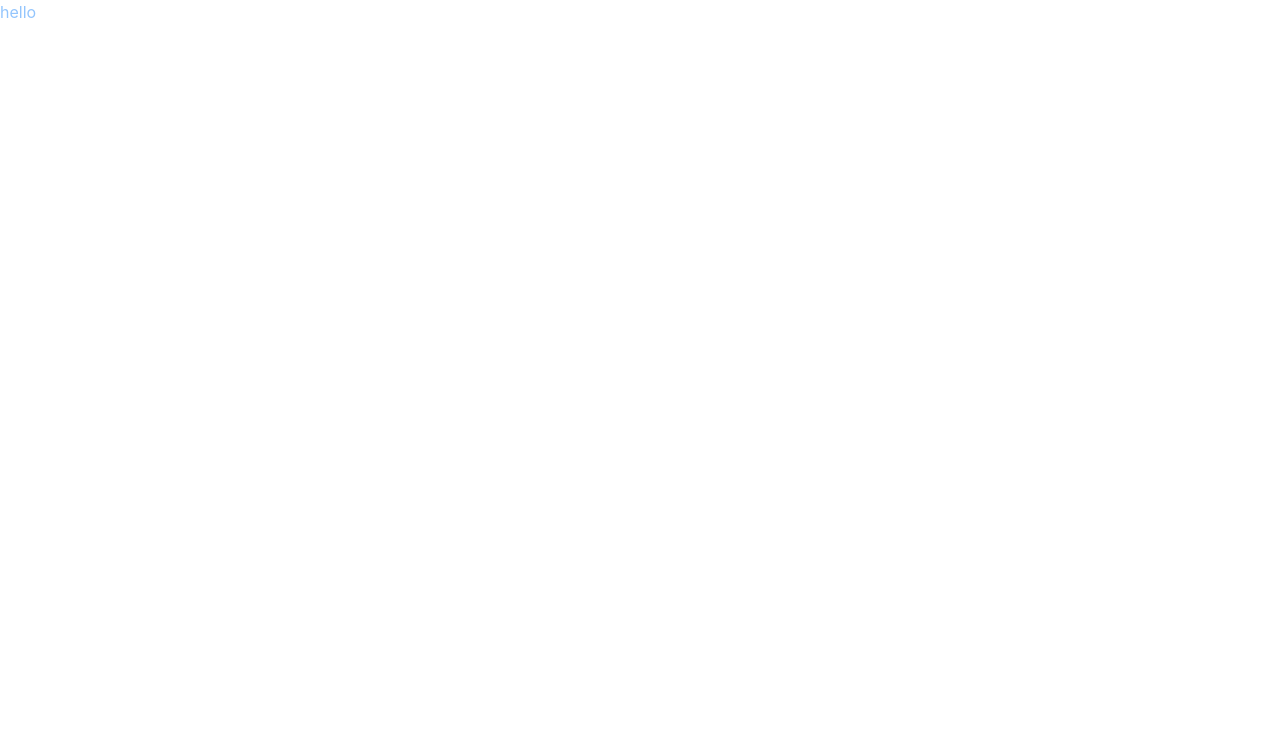
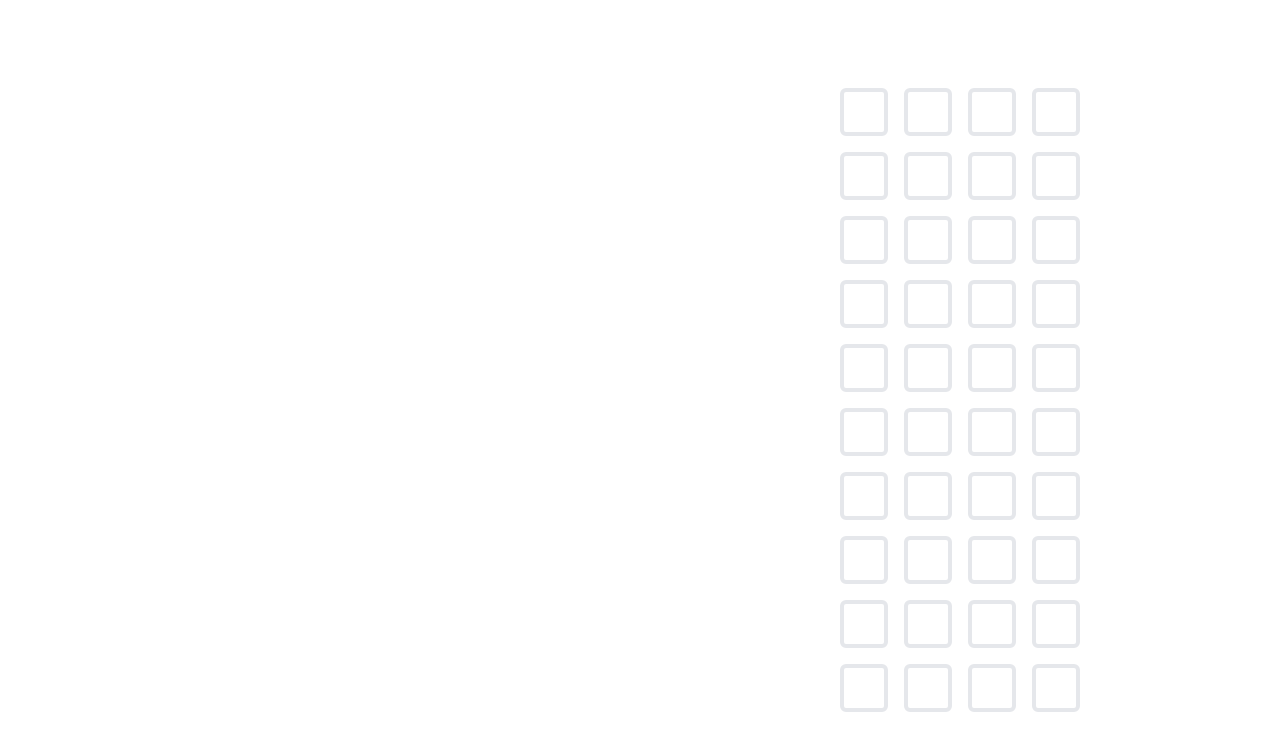
Before and after one commit to PeterShin23/WordleButBetter, a React (Create React App) app in the folder wordle-but-better/: page / in a window 1280 px wide. Shown: the top 750 px of the page. Built offline with nearby package versions, Linux system fonts and the light colour scheme.

Commit message:
setting up wordle like functionality pt 1

```diff
--- a/wordle-but-better/src/App.tsx
+++ b/wordle-but-better/src/App.tsx
@@ -1,12 +1,22 @@
-import React from 'react';
-import logo from './logo.svg';
+import * as React from 'react';
 import './App.css';
+import { WordContextState, wordReducer } from './reducers/word-reducer';
+import { WordContext } from './contexts/word-context';
+import { BetterWordleContainer } from './components/better-wordle-container';
 
 function App() {
+  const wordOfTheDay = "BOMB";
+
+  const [word, setWord] = React.useReducer(wordReducer, {
+    word: wordOfTheDay,
+  } as WordContextState);
+
   return (
-    <div className="text-blue-300">
-      hello
-    </div>
+    <>
+      <WordContext.Provider value={{ state: word, dispatch: setWord }}>
+        <BetterWordleContainer />
+      </WordContext.Provider>
+    </>
   );
 }
 
--- /dev/null
+++ b/wordle-but-better/src/components/better-wordle-container.tsx
@@ -0,0 +1,47 @@
+import React from "react";
+import { TOTAL_GUESSES } from "../constants/game";
+import useWordleGame from "../hooks/game-hook";
+import useWordContext from "../hooks/word-hook";
+import { WordRow } from "./word-row";
+
+export const BetterWordleContainer = () => {
+  const { state } = useWordContext();
+
+  const { currentGuess, handleKeyUp, guesses } = useWordleGame(state.word);
+
+  React.useEffect(() => {
+    window.addEventListener('keyup', handleKeyUp)
+
+    return () => window.removeEventListener('keyup', handleKeyUp);
+  }, [handleKeyUp]);
+
+  return (
+    <div className="flex flex-row">
+      <div className="h-screen w-1/2">
+        {/* content here will be related to difficulty, category, etc */}
+      </div>
+      <div className="h-screen w-1/2 flex justify-center items-center select-none">
+        <div>
+          {Array.from({length: TOTAL_GUESSES}, (_, index) => {
+            if (index === currentGuess.guessCount) {
+              return <WordRow key={index} currentGuess={currentGuess} />
+            }
+            if (index <= guesses.length) {
+              const guessAtIndex = guesses?.find((guess) => guess.index === index)?.guess
+
+              return <WordRow key={index} previousGuess={guessAtIndex} />
+            }
+            else if (index <= guesses.length) {
+              const guessAtIndex = guesses?.find((guess) => guess.index === index)?.guess
+
+              return <WordRow key={index} previousGuess={guessAtIndex} />
+            }
+            else {
+              return <WordRow key={index} />
+            }
+          })}
+        </div>
+      </div>
+    </div>
+  );
+}
--- /dev/null
+++ b/wordle-but-better/src/components/letter-block.tsx
@@ -0,0 +1,16 @@
+import * as React from 'react';
+
+type LetterBlockProps = {
+  letter: string;
+  color?: string;
+}
+
+export const LetterBlock: React.FC<LetterBlockProps> = (props) => {
+  const { letter, color } = props;
+
+  return (
+    <div className={`flex w-12 h-12 border-4 rounded-md p-2 m-2 justify-center items-center font-sans font-bold text-3xl ${color ? color : ""}`}>
+      <span>{letter}</span>
+    </div>
+  )
+}
--- /dev/null
+++ b/wordle-but-better/src/components/word-row.tsx
@@ -0,0 +1,53 @@
+import * as React from 'react';
+import { FormattedGuessType } from '../constants/game';
+import useWordContext from '../hooks/word-hook';
+import { LetterBlock } from './letter-block';
+
+type WordRowProps = {
+  previousGuess?: FormattedGuessType[],
+  currentGuess?: {
+    guessCount: number;
+    guessWord: string;
+  }
+}
+
+export const WordRow: React.FC<WordRowProps> = (props) => {
+  const { currentGuess, previousGuess } = props;
+
+  const { state } = useWordContext();
+  const { word } = state;
+
+  if (!!previousGuess) {
+    return (
+      <div className="flex flex-row justify-center items-center">
+        {Array.from(word, (char, index) => {
+          return (
+            <LetterBlock
+              key={index}
+              letter={previousGuess[index]?.key.toUpperCase() ?? ""}
+              color={previousGuess[index]?.color}
+            />
+          );
+        })}
+      </div>
+    )
+  }
+
+  else if (!!currentGuess?.guessWord) {
+    return (
+      <div className="flex flex-row justify-center items-center">
+        {Array.from(word, (char, index) => {
+          return <LetterBlock key={index} letter={currentGuess?.guessWord[index]?.toUpperCase() ?? ""} />;
+        })}
+      </div>
+    )
+  }
+
+  return (
+    <div className="flex flex-row justify-center items-center">
+      {Array.from(word, (_, index) => {
+        return <LetterBlock key={index} letter={""} />;
+      })}
+    </div>
+  )
+}
--- /dev/null
+++ b/wordle-but-better/src/constants/game.ts
@@ -0,0 +1,11 @@
+export const TOTAL_GUESSES = 10;
+
+export type GuessInfoType = {
+  index: number;
+  guess : FormattedGuessType[];
+}
+
+export type FormattedGuessType = {
+  key: string;
+  color?: string;
+}
--- /dev/null
+++ b/wordle-but-better/src/contexts/word-context.ts
@@ -0,0 +1,9 @@
+import * as React from "react";
+import { WordContextDispatchType, WordContextState } from "../reducers/word-reducer";
+
+export type WordContextType = {
+  state: WordContextState;
+  dispatch: React.Dispatch<WordContextDispatchType>;
+};
+
+export const WordContext = React.createContext<WordContextType>({} as WordContextType);
--- /dev/null
+++ b/wordle-but-better/src/hooks/game-hook.tsx
@@ -0,0 +1,75 @@
+import * as React from 'react';
+import { FormattedGuessType, GuessInfoType, TOTAL_GUESSES } from '../constants/game';
+
+const useWordleGame = (solution: string) => {
+  const [currentGuess, setCurrentGuess] = React.useState({
+    guessCount: 0,
+    guessWord: "",
+  });
+  const [guesses, setGuesses] = React.useState<GuessInfoType[]>([]);
+  const [isCorrect, setIsCorrect] = React.useState<boolean>(false);
+
+  const formatGuess = () => {
+    const solutionArray = Array.from(solution.toLowerCase());
+    const currentGuessArray = Array.from(currentGuess.guessWord.toLowerCase());
+
+    const formattedGuess = currentGuessArray.reduce((acc, curr, i) => {
+      if (curr === solutionArray[i]) {
+        acc.push({ key: curr, color: 'text-green-300' });
+      }
+      else if (solutionArray.includes(curr)) {
+        acc.push({ key: curr, color: 'text-yellow-300' })
+      }
+      else {
+        acc.push({ key: curr, color: undefined })
+      }
+
+      return acc;
+    }, [] as FormattedGuessType[])
+
+    return formattedGuess;
+  }
+
+  const addNewGuess = (newGuess: FormattedGuessType[]) => {
+    setGuesses([...guesses, {
+      index: currentGuess.guessCount,
+      guess: newGuess,
+    }]);
+  }
+
+  const handleKeyUp = ({key}: KeyboardEvent) => {
+    if (key === 'Enter' && currentGuess.guessWord.length === solution.length) {
+      const formattedGuess = formatGuess();
+
+      addNewGuess(formattedGuess);
+      setCurrentGuess({ guessCount: currentGuess.guessCount + 1, guessWord: "" })
+
+      return;
+    }
+
+    if (key === 'Backspace') {
+      setCurrentGuess({...currentGuess, guessWord: currentGuess.guessWord.slice(0, -1)});
+
+      return;
+    }
+
+    if (/^[A-Za-z]$/.test(key)) {
+      if (currentGuess.guessWord.length < solution.length) {
+        setCurrentGuess({...currentGuess, guessWord: currentGuess.guessWord + key})
+        return;
+      }
+    }
+  }
+
+  return {
+    currentGuess,
+    setCurrentGuess,
+    guesses,
+    setGuesses,
+    isCorrect,
+    setIsCorrect,
+    handleKeyUp
+  };
+}
+
+export default useWordleGame;
--- /dev/null
+++ b/wordle-but-better/src/hooks/word-hook.tsx
@@ -0,0 +1,6 @@
+import { useContext } from "react";
+import { WordContext } from "../contexts/word-context";
+
+const useWordContext = () => useContext(WordContext);
+
+export default useWordContext;
--- /dev/null
+++ b/wordle-but-better/src/reducers/word-reducer.ts
@@ -0,0 +1,31 @@
+export type WordContextState = {
+  word: string;
+};
+
+export enum WordContextAction {
+  SetWord = "SetWord"
+};
+
+export type WordContextDispatchType =
+  | { type: WordContextAction.SetWord, payload: string };
+
+const actionExecutionMap:
+  Record<WordContextAction, (state: WordContextState, payload: any)
+  => WordContextState> = {
+  [WordContextAction.SetWord]: (state, payload: string) => ({
+    ...state,
+    word: payload,
+  })
+}
+
+export function wordReducer(state: WordContextState, action: WordContextDispatchType) {
+  const { type, payload } = action;
+
+  const actionExecutor = actionExecutionMap[type];
+
+  if (!actionExecutor) {
+    throw new Error("No matching action");
+  }
+
+  return actionExecutor(state, payload);
+}
```
Also changed, not shown: 1 other file (tests, documents, lock files or other folders).
